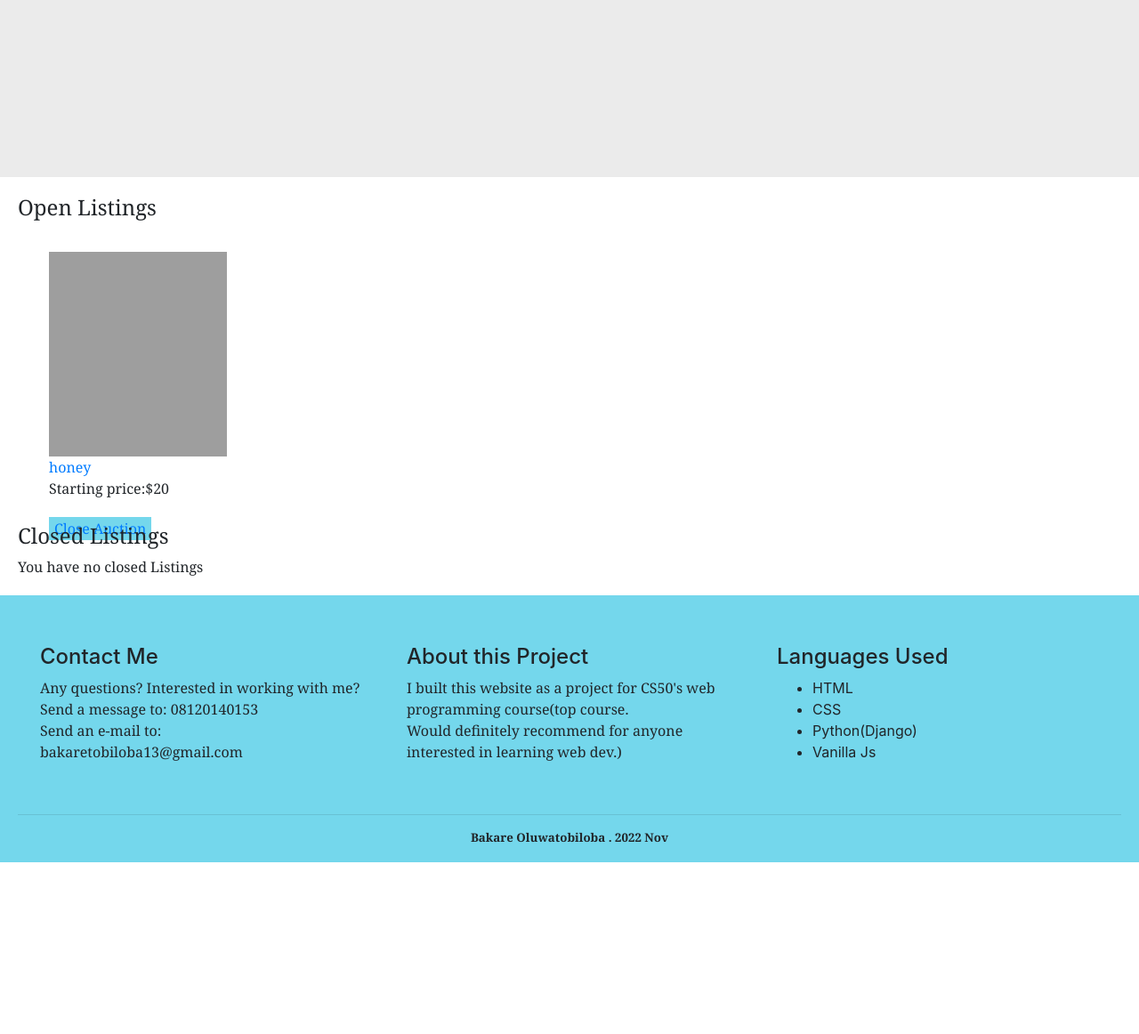
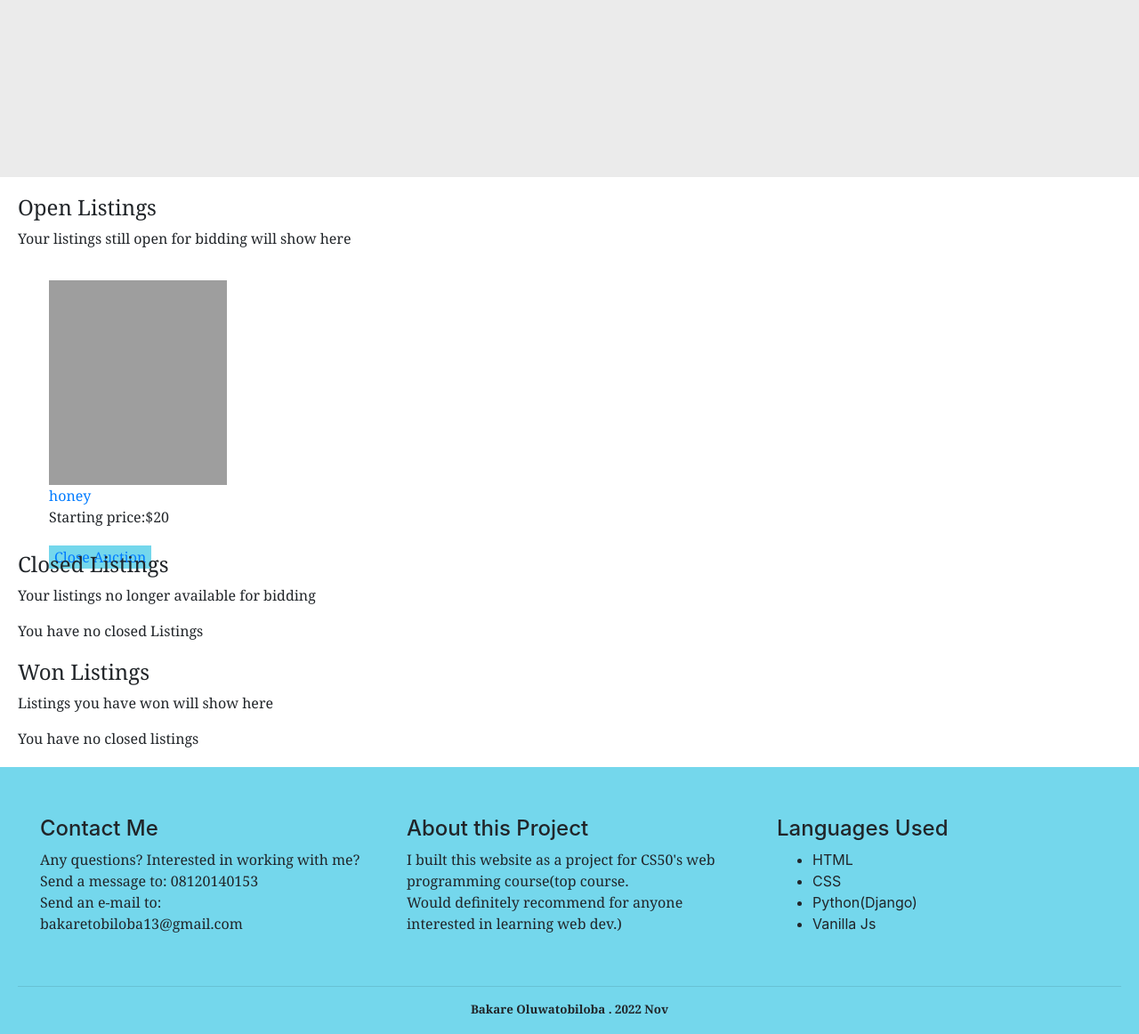
Before and after one commit to BakareTobias/e-commerce-website-, a Django app: page /profile/4 in a window 1280 px wide. Shown: the part 150-1312 px from the top of the page at 89% size. Before the commit the page ends 1119 px from the top, so only its background shows below. Run offline with Django 3.2, Linux system fonts and the light colour scheme; data comes from the database, SQL or seed files in the repository; both versions use the stored data as it was after the commit; some libraries are stand-ins or nearby versions; grey boxes are pictures that could not be loaded.

Commit message:
cant remeber what chnages i was working on...

```diff
--- a/auctions/static/auctions/styles.css
+++ b/auctions/static/auctions/styles.css
@@ -50,7 +50,7 @@
 }
 
 #flexbox {
-  height: 500px;
+  display: block;
   margin: 15px;
   display: flex;
   flex-wrap: wrap;
@@ -113,7 +113,7 @@
   padding: 40px;
 }
 
-.text, p, #k, .xxx, #MyListings, #Categories, #PlaceBid, #listedBy, #productTitle {
+.text, #k, .xxx, #MyListings, #Categories, #PlaceBid, #listedBy, #productTitle, p {
   font-family: Cambria, Cochin, Georgia, Times, "Times New Roman", serif;
 }
 
--- a/auctions/static/auctions/styles.scss
+++ b/auctions/static/auctions/styles.scss
@@ -2,6 +2,10 @@ $freshBlue: #74d7ec;
 $TextGray :#606060;
 $Spacegray: #ebebeb;
 $black: #000000;
+p{
+    @extend .text;
+}
+
 #logo{
     padding: 5px;
     color: $freshBlue;
@@ -60,10 +64,11 @@ $black: #000000;
 }
 
 #flexbox{
-    height: 500px;
+    display: block;
     margin: 15px;
     display: flex;
     flex-wrap: wrap;
+
 }
 .listings {
     padding: 15px;
@@ -245,6 +250,7 @@ $black: #000000;
 }
 
 #footer{
+
     height: 300px;
     background-color:$freshBlue;
     padding-top: 30px;
--- a/auctions/templates/auctions/index.html
+++ b/auctions/templates/auctions/index.html
@@ -2,12 +2,14 @@
 
 
 {% block body %}
+    <div>
         <div id="catchyPhrase">
             <img src="media\images\auction-banner.gif" alt="vvvv" style="height:250px; width:100%;">
         </div>
         <div id="categories">
 
         </div><hr>
+
         <div id="flexbox">
             {%for listing in listings%}
                 <div class="listings" >
@@ -25,7 +27,7 @@
         </div>
 
 
-
+    </div>
 
 
 {% endblock %}
--- a/auctions/templates/auctions/profile.html
+++ b/auctions/templates/auctions/profile.html
@@ -14,6 +14,7 @@
 
     <div id="MyListings" >
         <h4 >Open Listings</h4>
+        <p>Your listings still open for bidding will show here</p>
         {% for listing in openlistings %}
         <div class="listings" >
             <div classes="images" >
@@ -33,6 +34,7 @@
 
     <div id="MyListings" >
         <h4 >Closed Listings</h4>
+        <p>Your  listings no longer available for bidding </p>
         {% for listing in closedlistings %}
         <div class="listings" >
             <div classes="images" >
@@ -49,6 +51,13 @@
 
     </div>
 
+
+    <div id="MyListings">
+
+        <h4>Won Listings</h4>
+        <p>Listings you have won will show here </p>
+        You have no closed listings
+    </div>
 </div>
 
 
--- a/auctions/views.py
+++ b/auctions/views.py
@@ -195,6 +195,7 @@ def createListing(request):
         l.Item_Name = request.POST['Item_Name']
         l.owner =  User.objects.get(id=request.user.id)
         l.image = request.POST["Image"]
+
         l.caption = request.POST['Alt_Text']
         l.category = Category.objects.get(Category= request.POST['Category'])
         l.Description = request.POST['Description']
```
Also changed, not shown: auctions/templates/auctions/listing.html (+0 -7 lines), auctions/templates/auctions/createListing.html (indentation only), db.sqlite3, 1 other file. Lines whose indentation alone changed are shown as unchanged.
